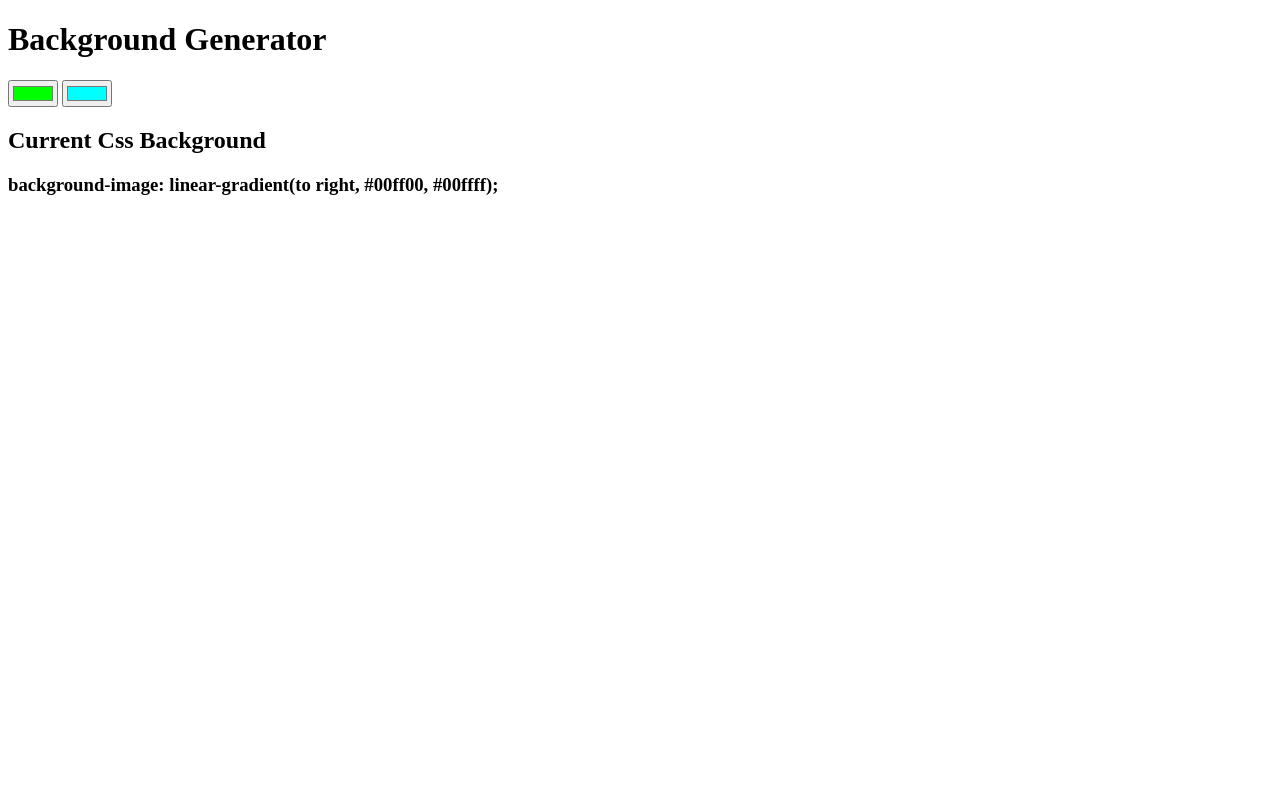
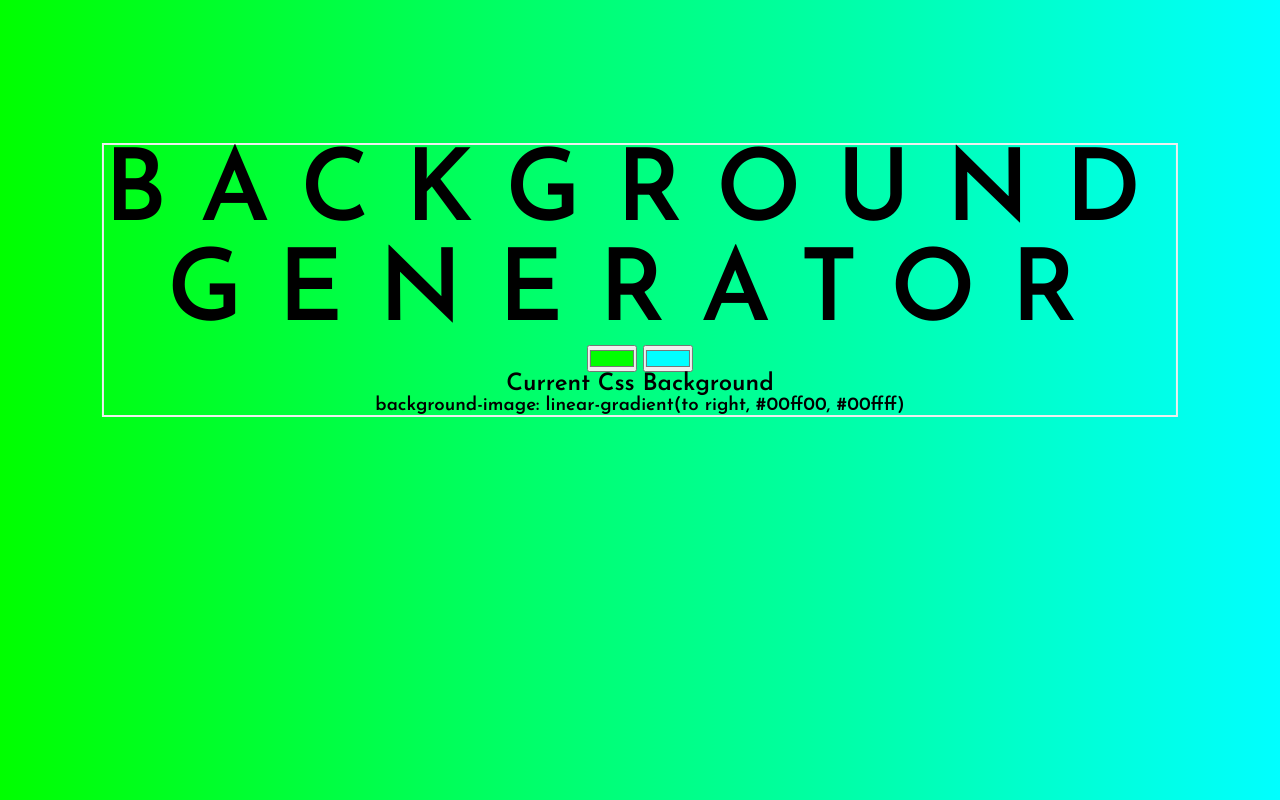
Before and after one commit to Danogo/background-generator, a website: page index.html in a window 1280 px wide. Drawn offline with Linux system fonts and the light colour scheme.

Commit message:
removed alert test from main.js, added basic styles

```diff
--- a/index.html
+++ b/index.html
@@ -5,8 +5,11 @@
     <meta name="viewport" content="width=device-width, initial-scale=1.0">
     <meta http-equiv="X-UA-Compatible" content="ie=edge">
     <title>Background Generator</title>
+    <link href="https://fonts.googleapis.com/css?family=Josefin+Sans:300i,600&amp;subset=latin-ext" rel="stylesheet">
+    <link rel="stylesheet" href="style.css">
 </head>
 <body>
+    <div class="container">
         <h1>Background Generator</h1>
         <div class="colors">
             <input type="color" name="color1" value="#00ff00">
@@ -14,6 +17,7 @@
         </div>
         <h2>Current Css Background</h2>
         <h3></h3>
+    </div>
     <script src="main.js"></script>
 </body>
 </html>
--- a/main.js
+++ b/main.js
@@ -1,15 +1,18 @@
 // ======== DOM caching =======
-const colOne = document.querySelector('input[name="color1"]');
-const colTwo = document.querySelector('input[name="color2"]');
-const colors = document.querySelector(".colors");
-const colValueBox = document.querySelector("h3");
-
-// ========= Event listeners ==========
-colors.addEventListener('click', setColor);
-colValueBox.textContent = `background-image: linear-gradient(to right, ${colOne.value}, ${colTwo.value});`;
+const colOne    = document.querySelector('input[name="color1"]'),
+    colTwo      = document.querySelector('input[name="color2"]'),
+    colorsBox   = document.querySelector('.colors'),
+    colValueBox = document.querySelector('h3'),
+    bodyBox     = document.querySelector('body');
 
 // ======= Functions (i.a. event handlers) ========
 function setColor(evt) {
-    // colValueBox.innerText = `background-image: linear-gradient(to right, ${colOne.value}, ${colTwo.value});`;
-    alert(evt.target.tagName);
+    let bgCol = `linear-gradient(to right, ${colOne.value}, ${colTwo.value})`;
+    bodyBox.style.backgroundImage = bgCol;
+    colValueBox.textContent = `background-image: ${bgCol}`;
 }
+
+setColor();
+
+// ========= Event listeners ==========
+colorsBox.addEventListener('input', setColor);
--- a/style.css
+++ b/style.css
@@ -0,0 +1,33 @@
+* {
+    margin: 0;
+    padding: 0;
+    box-sizing: inherit;
+}
+
+html {
+    font-size: 62.5%;
+}
+
+body {
+    box-sizing: border-box;
+    font-size: 1.6rem;
+    min-height: 100vh;
+    font-family: 'Josefin Sans', Arial, Helvetica, sans-serif;
+}
+
+.container {
+    max-width: 114rem;
+    margin: 0 auto;
+    border: 2px solid #eee;
+    position: absolute;
+    top: 35%;
+    left: 50%;
+    transform: translate(-50%, -50%);
+    text-align: center;
+}
+
+h1 {
+    font-size: 10rem;
+    text-transform: uppercase;
+    letter-spacing: 3.5rem;
+}
```
Also changed, not shown: package.json (added, +20 -0 lines). Lines whose indentation alone changed are shown as unchanged.
